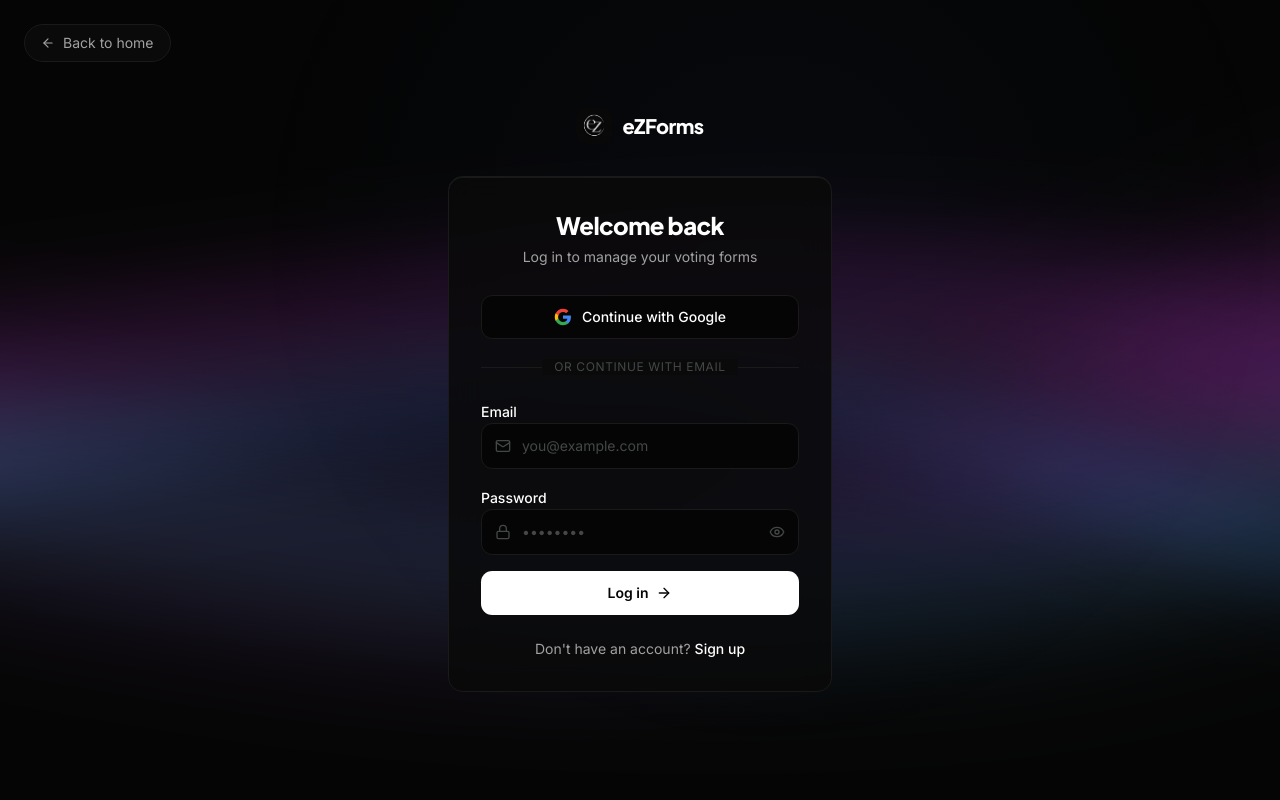
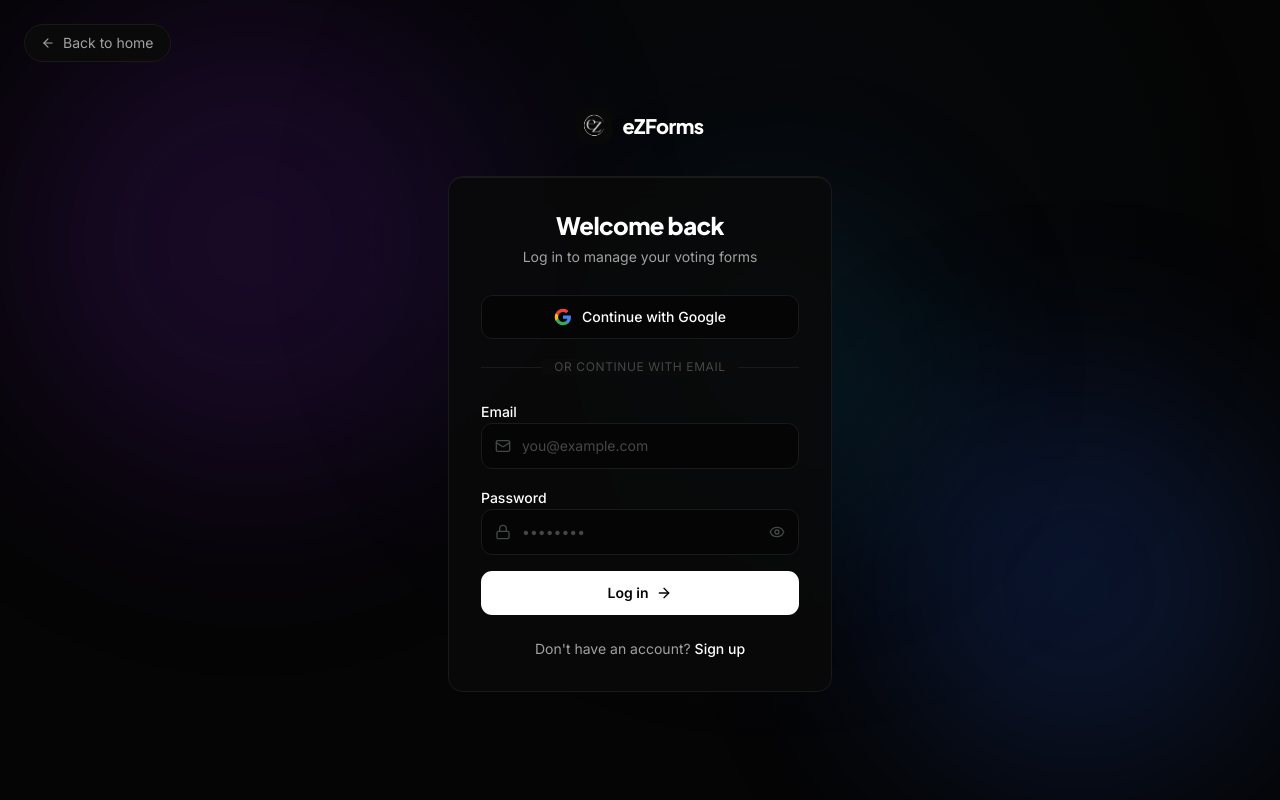
Before and after one commit to muq-s1d/eZForms, a Next.js app: page /login in a window 1280 px wide. Built offline with nearby package versions, Linux system fonts and the light colour scheme.

Commit message:
perf: GPU-safe rendering refactor — ambient blob system, hide-on-scroll navbar, compositor fixes

```diff
--- a/src/app/globals.css
+++ b/src/app/globals.css
@@ -123,12 +123,16 @@
 
 /* ===== Glass Panel — Obsidian Precision Style ===== */
 .glass-panel {
-  background: rgba(10, 10, 10, 0.85);
+  background: rgba(10, 10, 10, 0.88);
+  /* backdrop-filter is safe here because the new ambient background
+     uses no mix-blend-screen — no compositor crash risk. */
   backdrop-filter: blur(16px);
   -webkit-backdrop-filter: blur(16px);
   border: 1px solid #1A1A1A;
   /* Inner top-edge light simulation */
   box-shadow: inset 0 1px 0 0 rgba(255, 255, 255, 0.07);
+  /* Prevent paint bleeding from animated background layers */
+  isolation: isolate;
 }
 
 .glass-glow::before {
@@ -148,10 +152,11 @@
   position: fixed;
   top: 24px;
   left: 50%;
-  transform: translateX(-50%);
+  /* Base visible state — translateX centres the pill */
+  transform: translateX(-50%) translateY(0);
   width: 95%;
   max-width: 1280px;
-  background: rgba(10, 10, 10, 0.85);
+  background: rgba(10, 10, 10, 0.88);
   backdrop-filter: blur(20px);
   -webkit-backdrop-filter: blur(20px);
   border: 1px solid #1A1A1A;
@@ -160,6 +165,16 @@
     inset 0 1px 0 0 rgba(255, 255, 255, 0.07),
     0 24px 48px rgba(0, 0, 0, 0.6);
   z-index: 50;
+  /* GPU-safe transition — only animates transform, never layout */
+  transition: transform 0.38s cubic-bezier(0.4, 0, 0.2, 1);
+  will-change: transform;
+  backface-visibility: hidden;
+  -webkit-backface-visibility: hidden;
+}
+
+/* Hide state: slides navbar above the viewport */
+.navbar-hidden {
+  transform: translateX(-50%) translateY(calc(-100% - 32px));
 }
 
 /* ===== Minimal Input Style ===== */
@@ -260,6 +275,127 @@
   to { stroke-dashoffset: 0; }
 }
 
+/* ═══════════════════════════════════════════════════════════════
+   AMBIENT BLOB BACKGROUND SYSTEM
+   GPU-safe architecture: translate3d() only, no mix-blend-screen
+   ═══════════════════════════════════════════════════════════════ */
+
+/* Container: fixed full-screen, behind everything */
+.ambient-container {
+  position: fixed;
+  inset: 0;
+  z-index: -1;
+  pointer-events: none;
+  overflow: hidden;
+  background: #050505;
+  /* Contain paint to this layer — prevents repaints leaking upward */
+  contain: paint;
+  /* Isolate from any blend-mode contamination */
+  isolation: isolate;
+}
+
+/* Base blob: a blurred radial gradient circle */
+.ambient-blob {
+  position: absolute;
+  border-radius: 50%;
+  /* Blur at element scale — far cheaper than blur on a 200vw container */
+  filter: blur(80px);
+  /* Each blob gets its own GPU compositing layer — predictable, stable */
+  will-change: transform;
+  backface-visibility: hidden;
+  -webkit-backface-visibility: hidden;
+  /* Subtler opacity vs. the old mix-blend-screen system */
+  opacity: 0.22;
+}
+
+/* ── Blob 1: Deep Purple — top-left quadrant ── */
+.ambient-blob-1 {
+  width: 650px;
+  height: 650px;
+  top: -15%;
+  left: -10%;
+  /* Richer purple since we have no mix-blend-screen amplification */
+  background: radial-gradient(ellipse at center, #7B2FBE 0%, #4A1080 40%, transparent 70%);
+  animation: blob-drift-1 28s ease-in-out infinite;
+}
+
+/* ── Blob 2: Blue — bottom-right quadrant ── */
+.ambient-blob-2 {
+  width: 550px;
+  height: 550px;
+  bottom: -10%;
+  right: -8%;
+  background: radial-gradient(ellipse at center, #2563EB 0%, #1A3A8F 40%, transparent 70%);
+  animation: blob-drift-2 34s ease-in-out infinite;
+}
+
+/* ── Blob 3: Cyan accent — upper-center ── */
+.ambient-blob-3 {
+  width: 420px;
+  height: 420px;
+  top: 20%;
+  left: 45%;
+  background: radial-gradient(ellipse at center, #0891B2 0%, #0E5F7A 40%, transparent 70%);
+  opacity: 0.14;
+  animation: blob-drift-3 42s ease-in-out infinite;
+}
+
+/* Keyframes animate ONLY translate3d — compositor-promoted, GPU-only */
+@keyframes blob-drift-1 {
+  0%   { transform: translate3d(0, 0, 0) scale(1); }
+  25%  { transform: translate3d(60px, 40px, 0) scale(1.04); }
+  50%  { transform: translate3d(30px, -30px, 0) scale(0.97); }
+  75%  { transform: translate3d(-40px, 50px, 0) scale(1.02); }
+  100% { transform: translate3d(0, 0, 0) scale(1); }
+}
+
+@keyframes blob-drift-2 {
+  0%   { transform: translate3d(0, 0, 0) scale(1); }
+  30%  { transform: translate3d(-50px, -35px, 0) scale(1.05); }
+  60%  { transform: translate3d(-20px, 40px, 0) scale(0.96); }
+  80%  { transform: translate3d(35px, -20px, 0) scale(1.03); }
+  100% { transform: translate3d(0, 0, 0) scale(1); }
+}
+
+@keyframes blob-drift-3 {
+  0%   { transform: translate3d(0, 0, 0) scale(1); }
+  33%  { transform: translate3d(-30px, -40px, 0) scale(1.06); }
+  66%  { transform: translate3d(40px, 30px, 0) scale(0.95); }
+  100% { transform: translate3d(0, 0, 0) scale(1); }
+}
+
+/* ── Mobile Adaptive: fewer layers, lower intensity ── */
+@media (max-width: 768px) {
+  .ambient-blob {
+    /* Reduce opacity — save battery */
+    opacity: 0.13;
+    /* Slow down animations — fewer GPU ticks per second */
+    animation-duration: 55s;
+  }
+  /* Drop the 3rd blob entirely on mobile */
+  .ambient-blob-3 {
+    display: none;
+  }
+  /* Shrink remaining blobs so blur covers less area */
+  .ambient-blob-1 {
+    width: 420px;
+    height: 420px;
+    filter: blur(60px);
+  }
+  .ambient-blob-2 {
+    width: 360px;
+    height: 360px;
+    filter: blur(60px);
+  }
+}
+
+/* ── Respect reduced-motion system preference ── */
+@media (prefers-reduced-motion: reduce) {
+  .ambient-blob {
+    animation: none !important;
+  }
+}
+
 /* ===== Scrollbar ===== */
 ::-webkit-scrollbar {
   width: 5px;
--- a/src/app/page.tsx
+++ b/src/app/page.tsx
@@ -98,7 +98,7 @@
         >
           <Link
             href="/home"
-            className="inline-flex items-center gap-2 px-4 py-1.5 rounded-full border border-[#1A1A1A] bg-[#0A0A0A]/70 backdrop-blur-sm hover:border-[#333] transition-colors duration-300"
+            className="inline-flex items-center gap-2 px-4 py-1.5 rounded-full border border-[#1A1A1A] bg-[#0A0A0A]/90 hover:border-[#333] transition-colors duration-300"
           >
             <span className="w-2 h-2 rounded-full bg-[#34A853] pulse-live inline-block" />
             <span className="text-xs font-medium text-[#A1A1A1] tracking-wide">
--- a/src/components/animations/ambient-waves.tsx
+++ b/src/components/animations/ambient-waves.tsx
@@ -1,106 +1,37 @@
-"use client";
-
-import { motion } from "framer-motion";
-
+/**
+ * AmbientWaves — GPU-Safe Ambient Background
+ *
+ * Architecture: 3 CSS radial-gradient blobs animated via pure CSS @keyframes.
+ *
+ * Why this is faster than the old system:
+ *   - NO mix-blend-screen: eliminated the primary compositor crash trigger
+ *   - NO SVG paths: no expensive vector rasterisation
+ *   - NO Framer Motion: zero JS runtime cost for the background
+ *   - Blobs are small elements blurred at element scale (not 200vw container scale)
+ *   - will-change: transform pins each blob to its own predictable GPU layer
+ *   - contain: paint prevents repaint propagation outside the container
+ *   - Keyframes animate ONLY translate3d() — the only GPU-composited property
+ *   - CSS handles animation off the main thread entirely
+ *
+ * Mobile adaptive (via globals.css):
+ *   - @media (max-width: 768px): 3rd blob hidden, opacity reduced, animation slowed
+ *   - @media (prefers-reduced-motion): all blobs static
+ */
 export function AmbientWaves() {
   return (
-    <div className="fixed inset-0 z-[-1] pointer-events-none overflow-hidden bg-[#050505]">
-      {/*
-        Hardware-Accelerated Ambient Light Trails
-        Instead of animating the SVG path 'd' attributes or using expensive SVG <feGaussianBlur>,
-        we use massive static SVG shapes and animate their CSS transforms (translate, rotate, scale).
-        The CSS filter 'blur-3xl' forces the GPU to render the blur, guaranteeing 60fps performance
-        with zero stuttering on buttons or other animations.
-      */}
+    <div
+      id="ambient-bg"
+      aria-hidden="true"
+      className="ambient-container"
+    >
+      {/* Blob 1 — Purple, top-left anchor */}
+      <div className="ambient-blob ambient-blob-1" />
 
-      {/* Primary Light Flow */}
-      <motion.div
-        className="absolute w-[200vw] h-[200vh] -top-[50vh] -left-[50vw] opacity-[0.25] blur-3xl mix-blend-screen"
-        animate={{
-          rotate: [0, 3, -3, 0],
-          scale: [1, 1.05, 1],
-          x: [0, 60, -60, 0],
-          y: [0, -40, 40, 0],
-        }}
-        transition={{ duration: 25, repeat: Infinity, ease: "easeInOut" }}
-      >
-        <svg
-          className="w-full h-full"
-          viewBox="0 0 1000 1000"
-          preserveAspectRatio="none"
-        >
-          {/* Deep Purple Base Wave */}
-          <path
-            d="M-200,600 C100,400 400,800 700,500 S1000,700 1200,500"
-            fill="none"
-            stroke="#9C27B0"
-            strokeWidth="100"
-          />
-          {/* Mid Blue Wave */}
-          <path
-            d="M-200,650 C150,450 450,750 750,550 S950,650 1200,550"
-            fill="none"
-            stroke="#4285F4"
-            strokeWidth="50"
-          />
-          {/* Bright Cyan Highlight */}
-          <path
-            d="M-200,620 C200,420 500,820 800,520 S1050,620 1200,520"
-            fill="none"
-            stroke="#00BCD4"
-            strokeWidth="20"
-          />
-          {/* White Core */}
-          <path
-            d="M-200,630 C180,430 480,830 780,530 S1020,630 1200,530"
-            fill="none"
-            stroke="#FFFFFF"
-            strokeWidth="8"
-            opacity="0.9"
-          />
-        </svg>
-      </motion.div>
+      {/* Blob 2 — Blue, bottom-right anchor */}
+      <div className="ambient-blob ambient-blob-2" />
 
-      {/* Secondary Counter-Flowing Light */}
-      <motion.div
-        className="absolute w-[200vw] h-[200vh] -top-[50vh] -left-[50vw] opacity-[0.20] blur-2xl mix-blend-screen"
-        animate={{
-          rotate: [0, -4, 4, 0],
-          scale: [1.05, 1, 1.05],
-          x: [0, -50, 50, 0],
-          y: [0, 50, -50, 0],
-        }}
-        transition={{ duration: 30, repeat: Infinity, ease: "easeInOut" }}
-      >
-        <svg
-          className="w-full h-full"
-          viewBox="0 0 1000 1000"
-          preserveAspectRatio="none"
-        >
-          {/* Purple Counter Wave */}
-          <path
-            d="M-200,400 C100,600 500,300 800,500 S1000,400 1200,500"
-            fill="none"
-            stroke="#9C27B0"
-            strokeWidth="80"
-          />
-          {/* Blue Counter Wave */}
-          <path
-            d="M-200,450 C200,650 400,350 700,550 S950,450 1200,550"
-            fill="none"
-            stroke="#4285F4"
-            strokeWidth="40"
-          />
-          {/* White Counter Core */}
-          <path
-            d="M-200,425 C150,625 450,325 750,525 S980,425 1200,525"
-            fill="none"
-            stroke="#FFFFFF"
-            strokeWidth="6"
-            opacity="0.8"
-          />
-        </svg>
-      </motion.div>
+      {/* Blob 3 — Cyan accent, center-top anchor (hidden on mobile) */}
+      <div className="ambient-blob ambient-blob-3" />
     </div>
   );
 }
```
Also changed, not shown: src/components/animations/motion-wrapper.tsx (+6 -1 lines), src/components/layout/navbar.tsx (+41 -2 lines).
